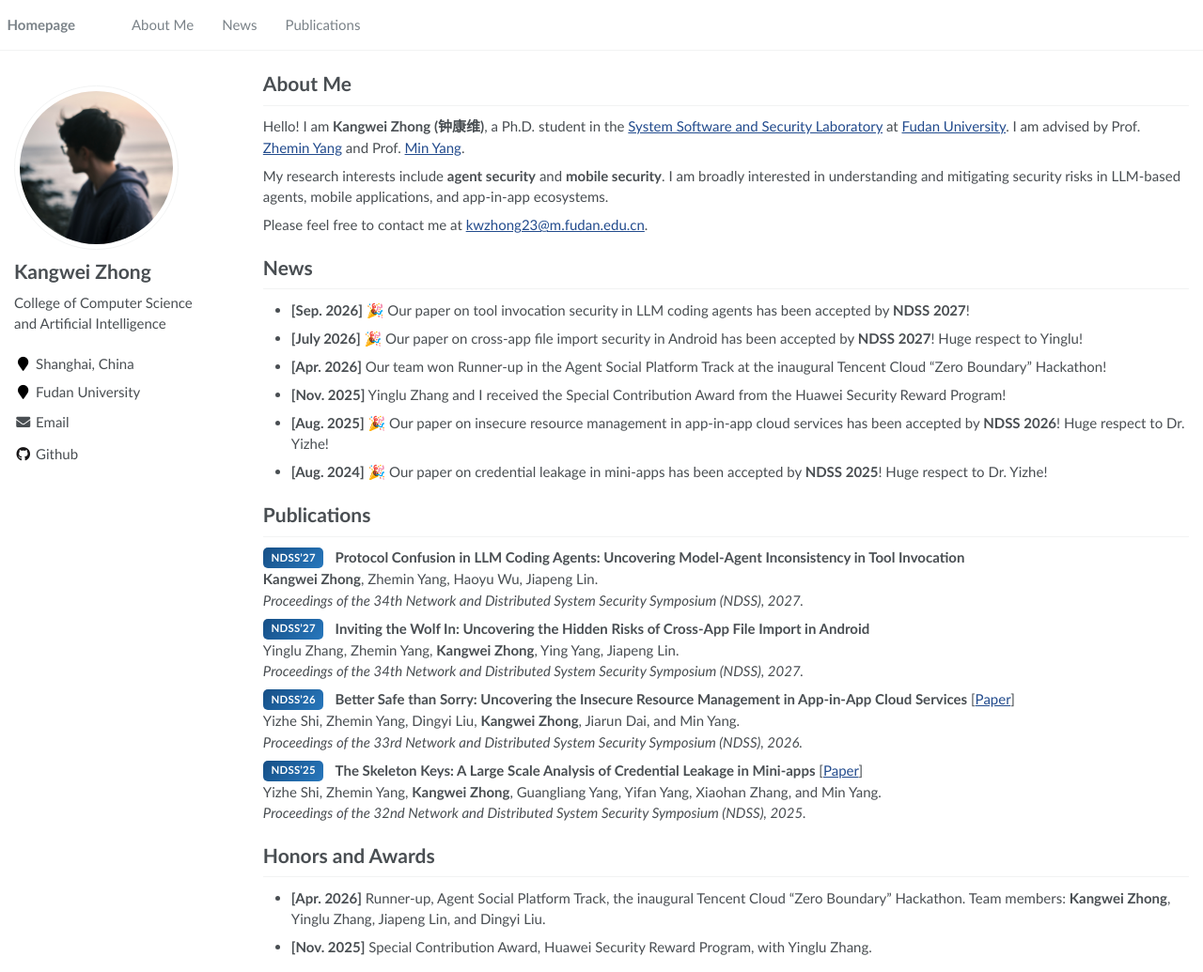
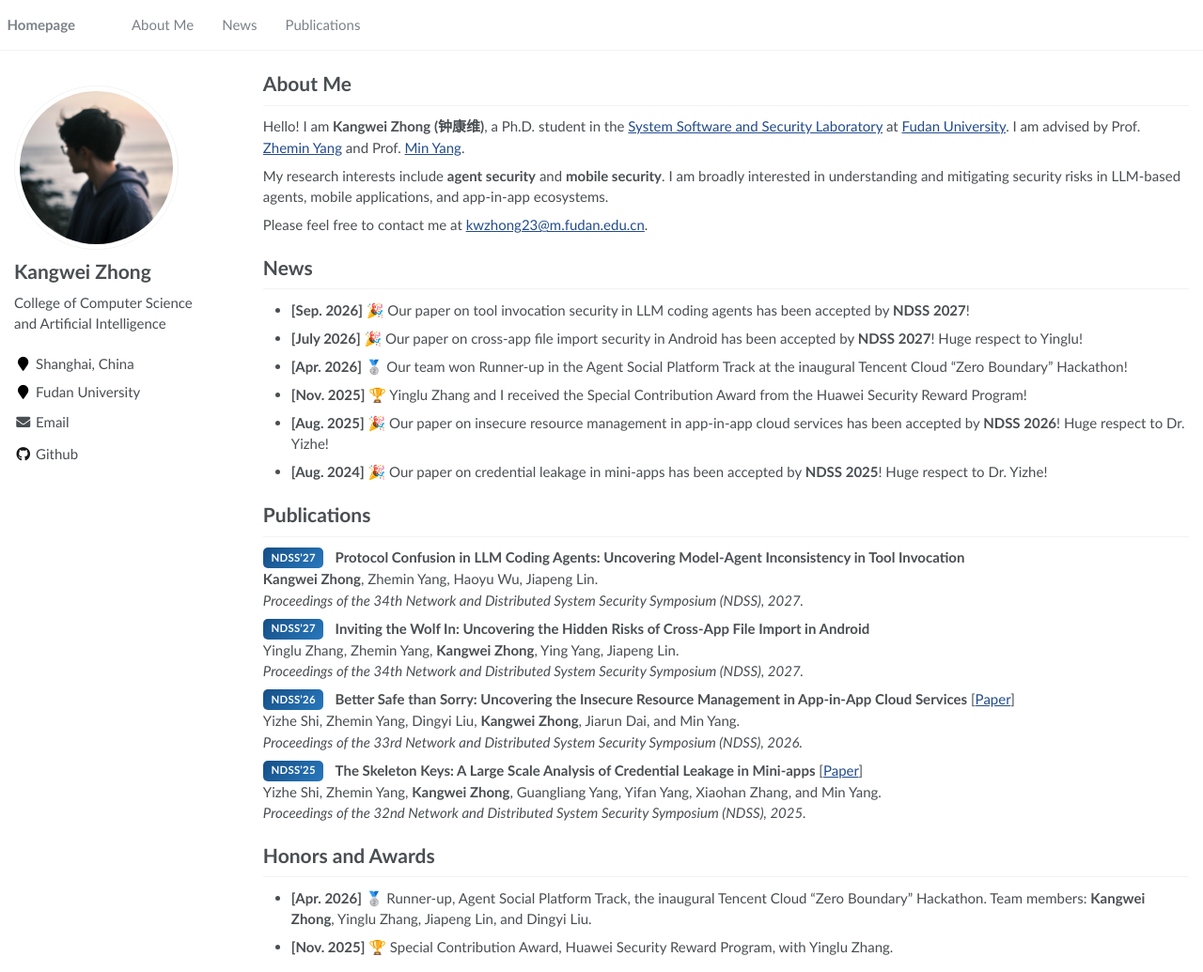
Before and after one commit to kangwei-zhong/kangwei-zhong.github.io, a Jekyll site: the page built from _pages/about.md, in a window 1280 px wide and 1035 px high. Shown: the whole window at 94% size. Built offline with Jekyll 4.4.1, drawn with Linux system fonts in a browser that asks for light colours.

```diff
--- a/_pages/about.md
+++ b/_pages/about.md
@@ -22,8 +22,8 @@ Please feel free to contact me at [kwzhong23@m.fudan.edu.cn](mailto:kwzhong23@m.
 
 - **[Sep. 2026]** 🎉 Our paper on tool invocation security in LLM coding agents has been accepted by **NDSS 2027**!
 - **[July 2026]** 🎉 Our paper on cross-app file import security in Android has been accepted by **NDSS 2027**! Huge respect to Yinglu!
-- **[Apr. 2026]** Our team won Runner-up in the Agent Social Platform Track at the inaugural Tencent Cloud “Zero Boundary” Hackathon!
-- **[Nov. 2025]** Yinglu Zhang and I received the Special Contribution Award from the Huawei Security Reward Program!
+- **[Apr. 2026]** 🥈 Our team won Runner-up in the Agent Social Platform Track at the inaugural Tencent Cloud “Zero Boundary” Hackathon!
+- **[Nov. 2025]** 🏆 Yinglu Zhang and I received the Special Contribution Award from the Huawei Security Reward Program!
 - **[Aug. 2025]** 🎉 Our paper on insecure resource management in app-in-app cloud services has been accepted by **NDSS 2026**! Huge respect to Dr. Yizhe!
 - **[Aug. 2024]** 🎉 Our paper on credential leakage in mini-apps has been accepted by **NDSS 2025**! Huge respect to Dr. Yizhe!
 
@@ -47,7 +47,7 @@ Yizhe Shi, Zhemin Yang, **Kangwei Zhong**, Guangliang Yang, Yifan Yang, Xiaohan
 
 # Honors and Awards
 
-- **[Apr. 2026]** Runner-up, Agent Social Platform Track, the inaugural Tencent Cloud “Zero Boundary” Hackathon. Team members: **Kangwei Zhong**, Yinglu Zhang, Jiapeng Lin, and Dingyi Liu.
-- **[Nov. 2025]** Special Contribution Award, Huawei Security Reward Program, with Yinglu Zhang.
+- **[Apr. 2026]** 🥈 Runner-up, Agent Social Platform Track, the inaugural Tencent Cloud “Zero Boundary” Hackathon. Team members: **Kangwei Zhong**, Yinglu Zhang, Jiapeng Lin, and Dingyi Liu.
+- **[Nov. 2025]** 🏆 Special Contribution Award, Huawei Security Reward Program, with Yinglu Zhang.
 
 <!-- Sections such as Education, Services, and Internships can be enabled once the corresponding information is available. -->
```
